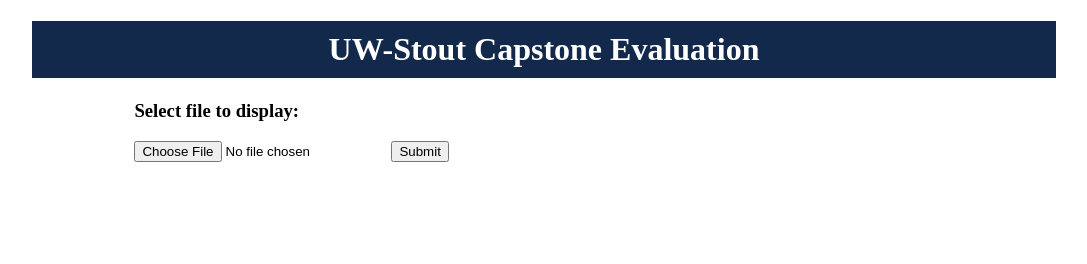
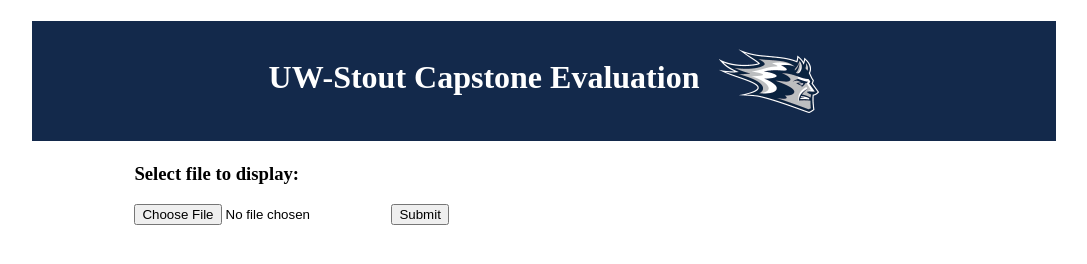
Before and after one commit to richardt-cs358-001-sp23/AgileGroup14, a plain HTML site: page studentAdd.html in a window 1280 px wide. Shown: the whole page, without its empty margins (96-1183 px from the left). Drawn offline with nearby package versions, Linux system fonts and the light colour scheme; no server answers.

Commit message:
Updated CSS formatting
Updated formatting and added Blue Devil logo.

```diff
--- a/studentAdd.html
+++ b/studentAdd.html
@@ -3,7 +3,6 @@
 	<head>
 		<title>Capstone Evaluation</title>
 		<style>
-
 			body {
 				max-width: 80%;
 				margin: auto;
@@ -18,7 +17,6 @@
 			#fileSelect {
 				max-width: 80%;
 				margin: auto;
-
 			}
 			table {
   				font-family: arial, sans-serif;
@@ -41,7 +39,8 @@
 	<body>
 		<script src="https://cdnjs.cloudflare.com/ajax/libs/jquery/3.5.1/jquery.min.js"></script>
 
-		<h1>UW-Stout Capstone Evaluation</h1>
+		<h1>UW-Stout Capstone Evaluation<img style="width:100px; vertical-align:middle; padding-left:20px;" src="logo.png" alt="Blue Devil"></h1>
+
 
 		<div id="fileSelect">
 			<h3>Select file to display:</h3>
```
Also changed, not shown: logo.png (added).
